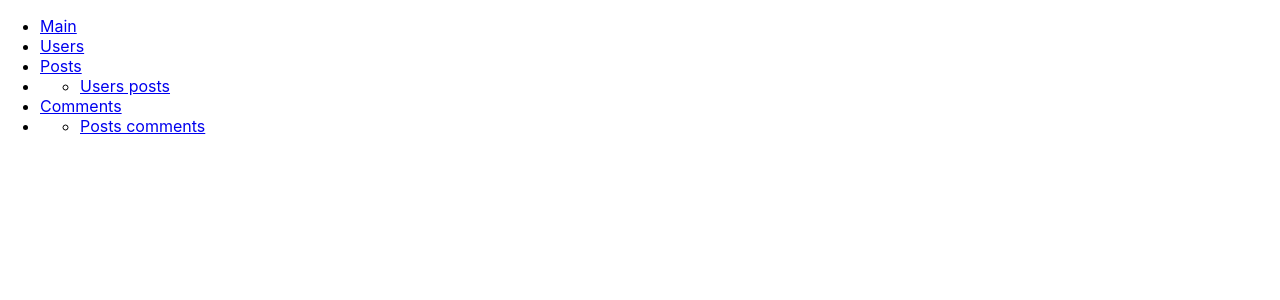
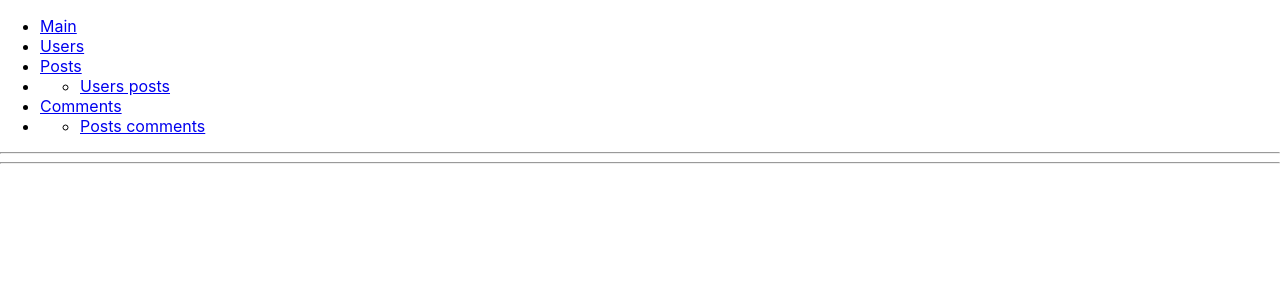
Before and after one commit to Olegogonovskyi/js_2024_ogonowskyi, a React (Create React App) app: page / in a window 1280 px wide. Shown: the top 300 px of the page. Built offline with nearby package versions, Linux system fonts and the light colour scheme; no server answers.

Commit message:
hw-13-rtk: done all

```diff
--- a/src/Components/PostComponent/PostComponent.tsx
+++ b/src/Components/PostComponent/PostComponent.tsx
@@ -1,13 +1,16 @@
 import React, {FC} from 'react';
 import {IPostModel} from "../../models/IPostModel";
+import {useDispatch} from "react-redux";
+import {postsActions} from "../../context/slices/postsSlice";
 
 
 const PostComponent: FC<{ post: IPostModel }> = ({post}) => {
-
+const dispatch = useDispatch()
     return (
         <div>
             <h2>{post.id}: {post.title} from {post.userId}</h2>
             <p>{post.body}</p>
+            <button onClick={()=> {dispatch(postsActions.setFavoritePost(post))}}>set favorite</button>
 
         </div>
     );
--- a/src/Components/UserComponent/UserComponent.tsx
+++ b/src/Components/UserComponent/UserComponent.tsx
@@ -1,12 +1,15 @@
 import React, {FC} from 'react';
 import {IuserModel} from "../../models/IuserModel";
+import {useDispatch} from "react-redux";
+import {usersActions} from "../../context/slices/usersSlice";
 
 
 const UserComponent: FC<{ user: IuserModel }> = ({user}) => {
-
+const dispatch = useDispatch()
     return (
         <div>
             <h1>{user.id}: {user.name} - {user.email}</h1>
+            <button onClick={()=> {dispatch(usersActions.setfavorite(user))}}>add to favorite</button>
 
 
         </div>
--- a/src/Pages/MainLayout/MainLayout.tsx
+++ b/src/Pages/MainLayout/MainLayout.tsx
@@ -4,13 +4,14 @@ import {Outlet} from "react-router-dom";
 import {UsersApiService} from "../../services/users.api.service";
 import {PostsApiService} from "../../services/posts.api.service";
 import {CommentsApiService} from "../../services/comments.api.service";
-import {useDispatch} from "react-redux";
+import {useDispatch, useSelector} from "react-redux";
 import {usersActions} from "../../context/slices/usersSlice";
 import {postsActions} from "../../context/slices/postsSlice";
 import {commentsActions} from "../../context/slices/commentsSlice";
+import {RootState} from "../../context/Store";
 
 const MainLayout: FC = () => {
-const dispatch = useDispatch()
+    const dispatch = useDispatch()
 
 
     useEffect(() => {
@@ -20,17 +21,19 @@ const dispatch = useDispatch()
 
     }, [dispatch]);
 
+    const {favoriteUser} = useSelector((state: RootState) => state.users)
+    const {favoritePost} = useSelector((state: RootState) => state.posts)
 
     return (
         <div>
             <HeaderPage/>
-                <Outlet/>
+            <Outlet/>
 
-            {/*<hr/>*/}
-            {/*{usersStore.favoriteUser && <h1>{usersStore.favoriteUser.name}</h1>}*/}
-            {/*{usersStore.favoriteUser && <button onClick={usersStore.delFavoriteUser}>del</button>}*/}
-            {/*{postsStore.favoritePost && <h1>{postsStore.favoritePost.title}</h1>}*/}
-            {/*<hr/>*/}
+            <hr/>
+            {favoriteUser && <h1>{favoriteUser.name}</h1>}
+            {favoriteUser && <button onClick={()=> {dispatch(usersActions.setfavorite(null))}}>del user</button>}
+            {favoritePost && <h1>{ favoritePost.title}</h1>}
+            <hr/>
 
 
         </div>
--- a/src/context/slices/postsSlice.tsx
+++ b/src/context/slices/postsSlice.tsx
@@ -3,20 +3,21 @@ import {IPostModel} from "../../models/IPostModel";
 
 
 type postsState = {
-    posts: IPostModel[]
+    posts: IPostModel[],
+    favoritePost: IPostModel | null
 }
 
 const initialState: postsState = {
-    posts: []
+    posts: [],
+    favoritePost: null
 }
 
 const postsSlice = createSlice({
     name: 'postsSlice',
     initialState,
     reducers: {
-        getAllPosts: (state, action: PayloadAction<IPostModel[]>) => {
-           state.posts = action.payload
-        }
+        getAllPosts: (state, action: PayloadAction<IPostModel[]>) => {state.posts = action.payload},
+        setFavoritePost: (state, action: PayloadAction<IPostModel | null>) => {state.favoritePost = action.payload}
     }
 })
 
--- a/src/context/slices/usersSlice.tsx
+++ b/src/context/slices/usersSlice.tsx
@@ -2,24 +2,26 @@ import {createSlice, PayloadAction} from "@reduxjs/toolkit";
 import {IuserModel} from "../../models/IuserModel";
 
 type usersState = {
-    users: IuserModel[]
+    users: IuserModel[],
+    favoriteUser: IuserModel | null
 }
 
 const initialState: usersState = {
-    users: []
+    users: [],
+    favoriteUser: null
 }
 
 const usersSlice = createSlice({
     name: 'usersSlice',
     initialState,
     reducers: {
-        getAllUsers: (state, action: PayloadAction<IuserModel[]>) => {
-            state.users = action.payload
-        }
+        getAllUsers: (state, action: PayloadAction<IuserModel[]>) => {state.users = action.payload},
+        setfavorite: (state, action: PayloadAction<IuserModel | null>) => {state.favoriteUser = action.payload}
     }
 })
 
-const {reducer: usersReducer, actions} =  usersSlice
+
+const {reducer: usersReducer, actions} = usersSlice
 const usersActions = {
     ...actions
 }
```
